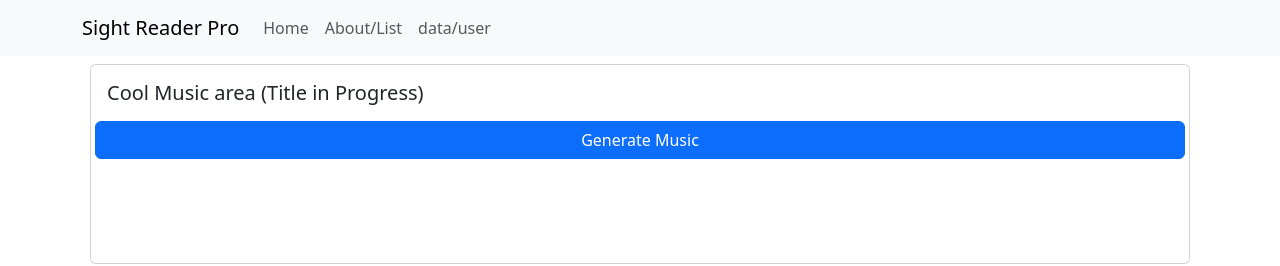
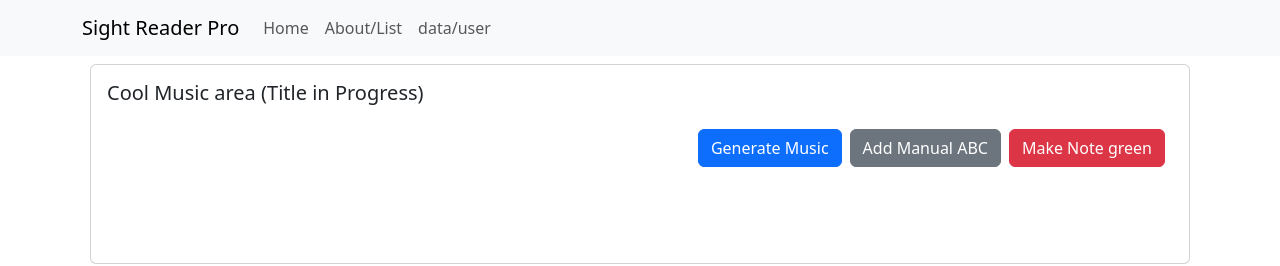
Before and after one commit to tthoraldson/uol-final-project, a React (Vite) app in the folder project/frontend/src/: page / in a window 1280 px wide. Shown: the top 266 px of the page. Built offline with nearby package versions, Linux system fonts and the light colour scheme; no server answers.

Commit message:
can make a note green

```diff
--- a/project/frontend/src/components/generateMusicForm.tsx
+++ b/project/frontend/src/components/generateMusicForm.tsx
@@ -1,5 +1,5 @@
 import { useState } from "react";
-import { Button, Form } from "react-bootstrap";
+import { Button, Form, Spinner } from "react-bootstrap";
 import generateMusic from "../api/text-to-music.api";
 import { useMusic } from "./musicContext";
 
@@ -10,9 +10,13 @@ type MusicGenerationFormProps = {
     genre: string;
     prompt: string;
   }) => void;
+  isLoading: boolean;
 };
 
-function MusicGenerationForm({ onSubmit }: MusicGenerationFormProps) {
+function MusicGenerationForm({
+  onSubmit,
+  isLoading,
+}: MusicGenerationFormProps) {
   const [difficulty, setDifficulty] = useState("beginner");
   const [instrument, setInstrument] = useState("bass");
   const [genre, setGenre] = useState("rock");
@@ -31,6 +35,7 @@ function MusicGenerationForm({ onSubmit }: MusicGenerationFormProps) {
 
   return (
     <Form onSubmit={handleSubmit}>
+      <fieldset disabled={isLoading}>
         <Form.Group className="mb-3">
           <Form.Label>Difficulty</Form.Label>
           <Form.Select
@@ -80,8 +85,25 @@ function MusicGenerationForm({ onSubmit }: MusicGenerationFormProps) {
             onChange={(e) => setPrompt(e.target.value)}
           />
         </Form.Group>
+      </fieldset>
 
-      <Button type="submit">Generate Music</Button>
+      <Button type="submit" disabled={isLoading}>
+        {isLoading ? (
+          <>
+            <Spinner
+              as="span"
+              animation="border"
+              size="sm"
+              role="status"
+              aria-hidden="true"
+              className="me-2"
+            />
+            Generating...
+          </>
+        ) : (
+          "Generate Music"
+        )}
+      </Button>
     </Form>
   );
 }
--- a/project/frontend/src/components/generateMusicModal.tsx
+++ b/project/frontend/src/components/generateMusicModal.tsx
@@ -38,23 +38,28 @@ function GenerateMusicModal(props: ModalProps) {
         {!formOrMusic ? (
           <MusicGenerationForm
             onSubmit={async (values) => {
+              setCurrentlyGenerating(true);
               console.log(values);
               const result = await generateMusic(
                 "This is a simple song. Like kids music.",
               );
               setResAbc(result);
               setFormMusicState(true);
+              setCurrentlyGenerating(false);
             }}
+            isLoading={currentlyGenerating}
           />
         ) : (
           <>
             <div ref={paperRef} />
+            <div>
               <Button
                 onClick={() => {
                   setAbc(resAbc);
                   setResAbc("");
                   setFormMusicState(false);
                 }}
+                className="me-2"
               >
                 Save
               </Button>
@@ -63,9 +68,11 @@ function GenerateMusicModal(props: ModalProps) {
                   setResAbc("");
                   setFormMusicState(false);
                 }}
+                className="me-2"
               >
                 Generate New
               </Button>
+            </div>
           </>
         )}
       </Modal.Body>
--- a/project/frontend/src/components/music.css
+++ b/project/frontend/src/components/music.css
@@ -7,3 +7,12 @@
 #paper svg {
   display: inline-block;
 }
+
+.music-form-loading {
+  opacity: 0.5;
+}
+
+.correct-note {
+  fill: green !important;
+  stroke: green !important;
+}
--- a/project/frontend/src/components/music.tsx
+++ b/project/frontend/src/components/music.tsx
@@ -1,6 +1,6 @@
 import { useEffect, useRef, useState } from "react";
 import ABCJS from "abcjs";
-import { Button, Card, Container, Row } from "react-bootstrap";
+import { Button, Card, Col, Container, Row } from "react-bootstrap";
 import generateMusic from "../api/text-to-music.api";
 import { useMusic } from "./musicContext";
 import Recorder from "./record";
@@ -25,7 +25,10 @@ function Music() {
     }
 
     // Render the sheet music
-    const visualObj = ABCJS.renderAbc(paperRef.current, abc, { scale: 1.5 });
+    const visualObj = ABCJS.renderAbc(paperRef.current, abc, {
+      scale: 1.5,
+      add_classes: true,
+    });
 
     // Create the audio player
     const synthControl = new ABCJS.synth.SynthController();
@@ -54,6 +57,18 @@ function Music() {
       });
   }, [abc]);
 
+  function makeNoteGreen(index: number) {
+    if (!paperRef.current) return;
+
+    const notes = paperRef.current.querySelectorAll(".abcjs-note");
+
+    const note = notes[index];
+
+    if (note) {
+      note.classList.add("correct-note");
+    }
+  }
+
   return (
     <>
       <Card className="m-2" style={{ minWidth: "300px", minHeight: "200px" }}>
@@ -65,24 +80,41 @@ function Music() {
           <Row>
             <div id="audio" ref={audioRef} />
           </Row>
-          <Row>
-            {/* <Button
-          onClick={async () => {
-            const result = await generateMusic(
-              "This is a simple song. Like kids music.",
-            );
-
-            setAbc(result);
-          }}
-        >
-          Generate Music
-        </Button> */}
-            <Button variant="primary" onClick={() => setModalShow(true)}>
-              Generate Music
-            </Button>
-          </Row>
-
-          <Row></Row>
+          <div
+            className="m-1"
+            style={{
+              display: "flex",
+              justifyContent: "flex-end",
+            }}
+          >
+            <div className="m-1">
+              <Button
+                variant="primary"
+                className="w-auto"
+                onClick={() => setModalShow(true)}
+              >
+                Generate Music
+              </Button>
+            </div>
+            <div className="m-1">
+              <Button
+                variant="secondary"
+                className="w-auto"
+                onClick={() => setModalShow(true)}
+              >
+                Add Manual ABC
+              </Button>
+            </div>
+            <div className="m-1">
+              <Button
+                variant="danger"
+                className="w-auto"
+                onClick={() => makeNoteGreen(2)}
+              >
+                Make Note green
+              </Button>
+            </div>
+          </div>
         </Card.Body>
       </Card>
       <Recorder />
```
Lines whose indentation alone changed are shown as unchanged.
